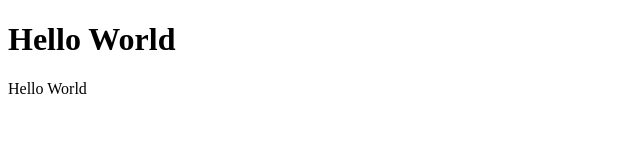
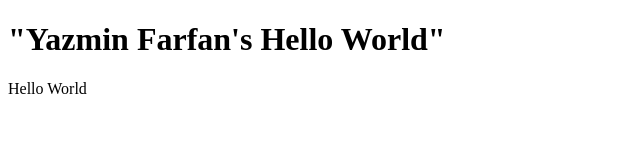
Before and after one commit to yazminfarfan/yazminfarfan.github.io, a plain HTML site: page index.html in a window 1280 px wide. Shown: the whole page, without its empty margins (0-640 px from the left). Drawn offline with Linux system fonts and the light colour scheme.

Commit message:
Update index.html

```diff
--- a/index.html
+++ b/index.html
@@ -5,7 +5,7 @@
 	<title>Hello World</title>
 </head>
 <body>
-	<h1>Hello World</h1>
+	<h1>"Yazmin Farfan's Hello World"</h1>
 	<p>Hello World</p>
 </body>
 </html>
```
